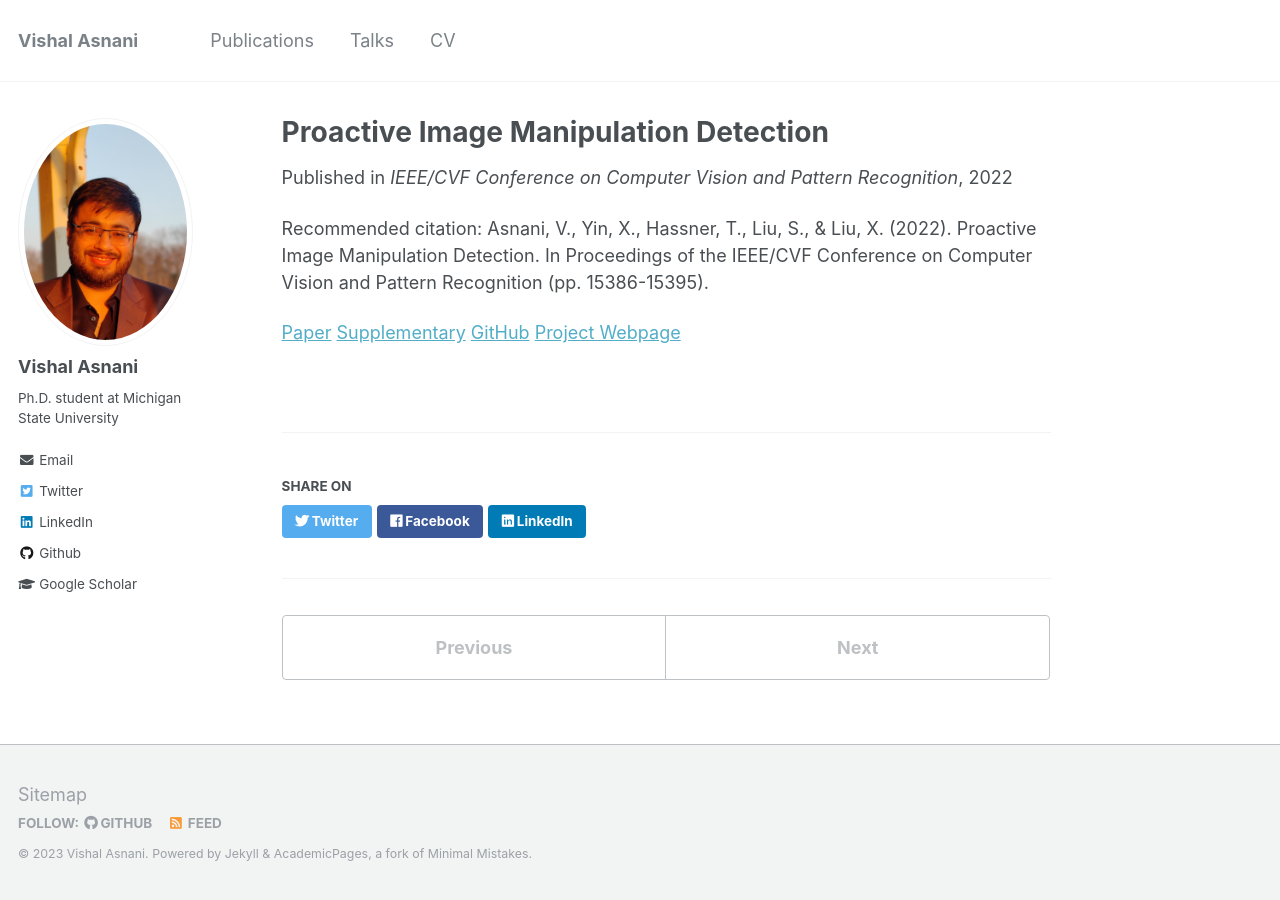
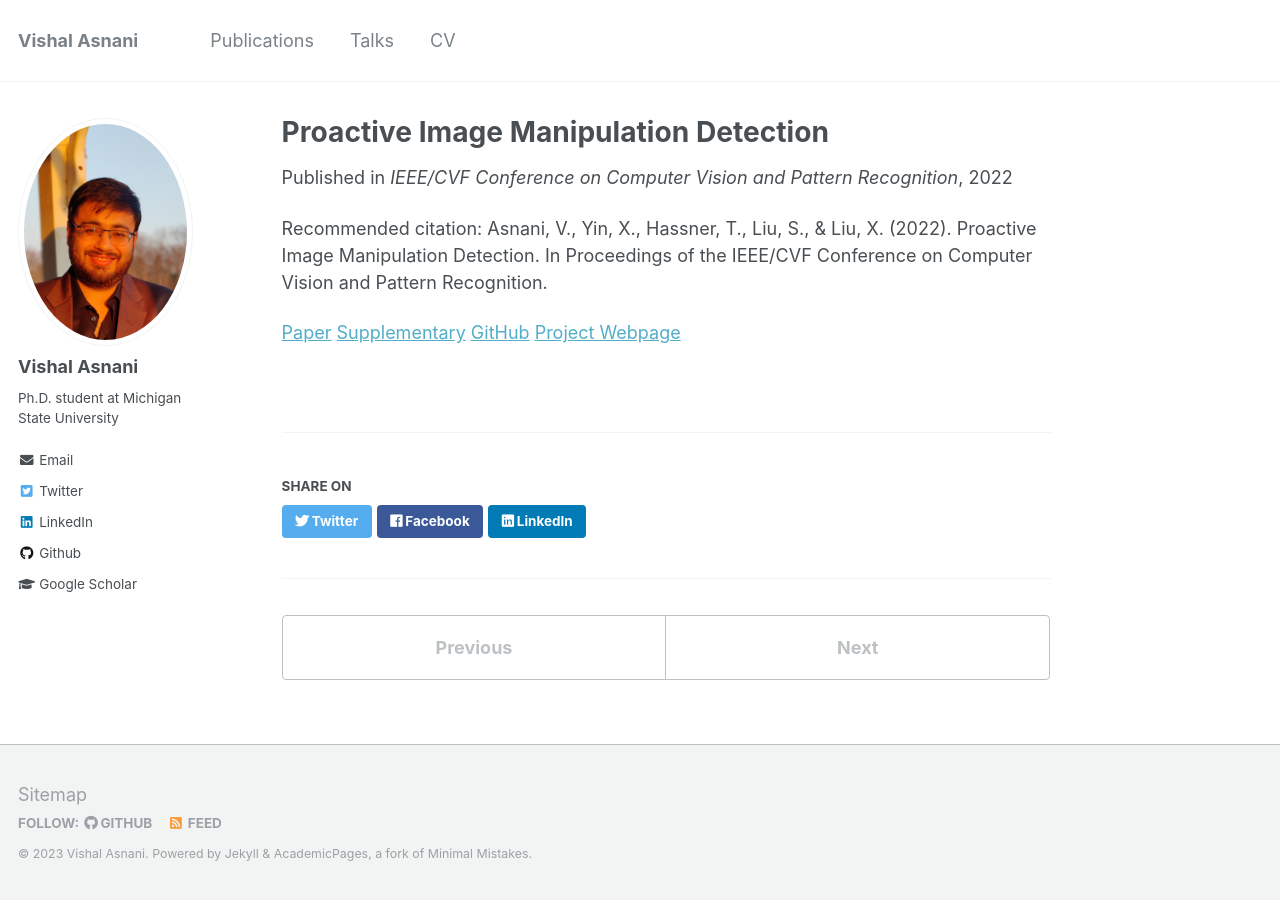
Before and after one commit to vishal3477/vishal3477.github.io, a Jekyll site: the page built from _publications/paper3.md, in a window 1280 px wide. Built offline with Jekyll 4.4.1, drawn with Linux system fonts in a browser that asks for light colours.

Commit message:
Update paper3.md

```diff
--- a/_publications/paper3.md
+++ b/_publications/paper3.md
@@ -5,7 +5,7 @@ permalink: /publication/paper3
 date: 2022-05-01
 venue: 'IEEE/CVF Conference on Computer Vision and Pattern Recognition'
 paperurl: ''
-citation: 'Asnani, V., Yin, X., Hassner, T., Liu, S., & Liu, X. (2022). Proactive Image Manipulation Detection. In Proceedings of the IEEE/CVF Conference on Computer Vision and Pattern Recognition (pp. 15386-15395).'
+citation: 'Asnani, V., Yin, X., Hassner, T., Liu, S., & Liu, X. (2022). Proactive Image Manipulation Detection. In Proceedings of the IEEE/CVF Conference on Computer Vision and Pattern Recognition.'
 ---
 
 [Paper](http://vishal3477.github.io/files/2.pdf)
```
